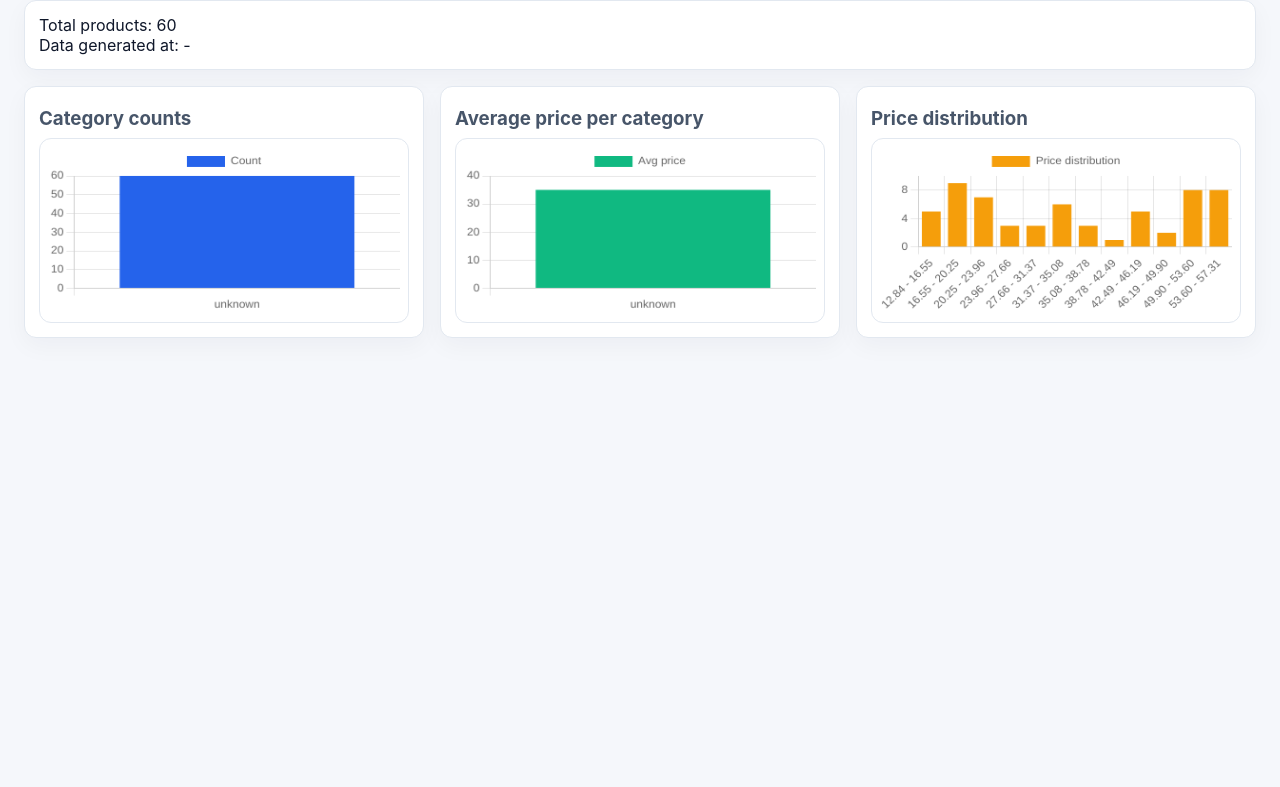
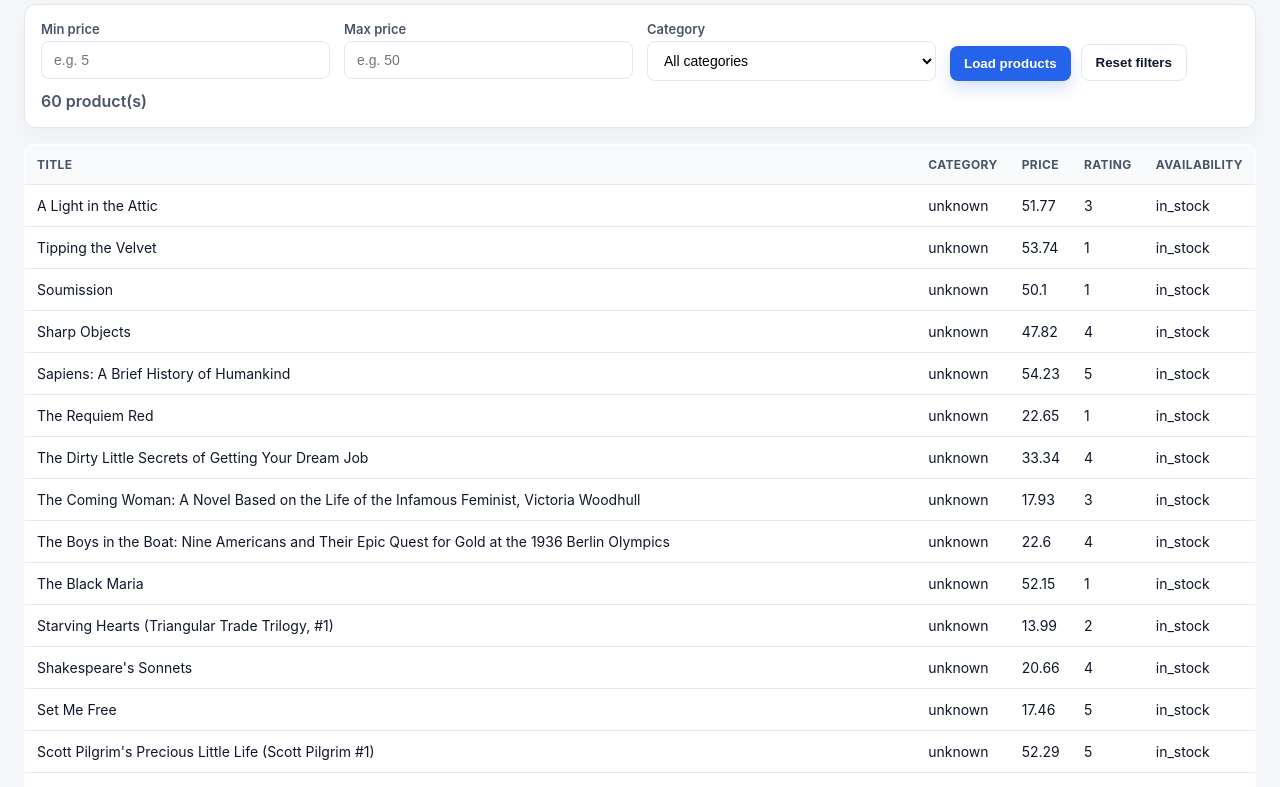
Before and after one commit to gavinjblair/EcomScrape, a plain HTML site: page docs/index.html in a window 1280 px wide. Shown: the part 71-858 px from the top of the page. Before the commit the page ends 800 px from the top, so only its background shows below. Drawn offline with nearby package versions, Linux system fonts and the light colour scheme.

Commit message:
Fix GitHub Pages index to show Products page

```diff
--- a/docs/index.html
+++ b/docs/index.html
@@ -3,8 +3,7 @@
 <head>
   <meta charset="UTF-8" />
   <meta name="viewport" content="width=device-width, initial-scale=1.0" />
-  <title>EcomScrape - Category Dashboard</title>
-  <script src="https://cdn.jsdelivr.net/npm/chart.js@4.4.1/dist/chart.umd.min.js"></script>
+  <title>EcomScrape Products</title>
   <style>
     :root {
       --bg: #f5f7fb;
@@ -14,182 +13,179 @@
       --muted: #475569;
       --accent: #2563eb;
       --accent-2: #10b981;
+      --warning-bg: #fff7e6;
+      --warning-text: #9a5b00;
     }
     * { box-sizing: border-box; }
-    body { font-family: "Inter", Arial, sans-serif; margin: 0; padding: 24px; background: var(--bg); color: var(--text); }
-    header { display: flex; align-items: center; justify-content: space-between; margin-bottom: 16px; }
+    body { margin: 0; padding: 24px; font-family: "Inter", Arial, sans-serif; background: var(--bg); color: var(--text); }
+    header { display: flex; align-items: center; justify-content: space-between; margin-bottom: 20px; }
     h1 { margin: 0; font-size: 26px; letter-spacing: -0.2px; }
-    nav a { color: var(--accent); text-decoration: none; font-weight: 600; margin-left: 12px; }
+    nav a { margin-left: 12px; color: var(--accent); text-decoration: none; font-weight: 600; }
     nav a:hover { text-decoration: underline; }
-    .panel { background: var(--panel); padding: 14px; border: 1px solid var(--border); border-radius: 12px; margin-bottom: 16px; box-shadow: 0 8px 24px rgba(15, 23, 42, 0.04); }
-    .charts { display: grid; grid-template-columns: repeat(auto-fit, minmax(320px, 1fr)); gap: 16px; }
-    canvas { background: #fff; border: 1px solid var(--border); border-radius: 12px; padding: 8px; }
-    h3 { margin: 6px 0 8px; color: var(--muted); }
+    .card { background: var(--panel); border: 1px solid var(--border); border-radius: 12px; padding: 16px; box-shadow: 0 8px 24px rgba(15, 23, 42, 0.04); }
+    .controls { display: grid; grid-template-columns: repeat(auto-fit, minmax(200px, 1fr)); gap: 14px; }
+    label { font-weight: 600; font-size: 13px; color: var(--muted); display: block; margin-bottom: 4px; }
+    input, select { width: 100%; padding: 10px 12px; border: 1px solid var(--border); border-radius: 8px; font-size: 14px; background: #fff; }
+    .actions { display: flex; gap: 10px; align-items: flex-end; flex-wrap: wrap; }
+    button { padding: 10px 14px; font-weight: 600; border: none; border-radius: 8px; cursor: pointer; transition: transform 0.05s ease, box-shadow 0.1s ease; }
+    button:active { transform: translateY(1px); }
+    .primary { background: var(--accent); color: #fff; box-shadow: 0 8px 16px rgba(37, 99, 235, 0.18); }
+    .secondary { background: var(--panel); color: var(--text); border: 1px solid var(--border); }
+    table { width: 100%; border-collapse: collapse; margin-top: 12px; background: var(--panel); border: 1px solid var(--border); border-radius: 10px; overflow: hidden; }
+    th, td { padding: 12px; border-bottom: 1px solid var(--border); text-align: left; font-size: 14px; }
+    th { background: #f8fafc; color: var(--muted); text-transform: uppercase; letter-spacing: 0.4px; font-size: 12px; }
+    tr:hover td { background: #f8fafc; }
+    .message { margin-top: 12px; padding: 12px 14px; background: var(--warning-bg); color: var(--warning-text); border: 1px solid #f4c768; border-radius: 10px; }
+    .meta { display: flex; gap: 12px; flex-wrap: wrap; margin-top: 10px; color: var(--muted); font-weight: 600; }
   </style>
 </head>
 <body>
   <header>
-    <h1>EcomScrape - Category Dashboard</h1>
+    <h1>EcomScrape Products</h1>
     <nav>
-      <!-- relative link for GitHub Pages -->
-      <a href="./index.html">Products</a>
+      <a href="./charts.html">Charts</a>
     </nav>
   </header>
 
-  <div class="panel" id="statusPanel">
-    <div>Total products: <span id="totalProducts">-</span></div>
-    <div>Data generated at: <span id="generatedAt">-</span></div>
-  </div>
-
-  <div class="charts">
-    <div class="panel">
-      <h3>Category counts</h3>
-      <canvas id="categoryCounts"></canvas>
+  <div class="card" style="margin-bottom:16px;">
+    <div class="controls">
+      <div>
+        <label for="minPrice">Min price</label>
+        <input type="number" id="minPrice" step="0.01" placeholder="e.g. 5" />
+      </div>
+      <div>
+        <label for="maxPrice">Max price</label>
+        <input type="number" id="maxPrice" step="0.01" placeholder="e.g. 50" />
+      </div>
+      <div>
+        <label for="category">Category</label>
+        <select id="category">
+          <option value="">All categories</option>
+        </select>
+      </div>
+      <div class="actions">
+        <button id="loadBtn" class="primary">Load products</button>
+        <button id="resetBtn" class="secondary">Reset filters</button>
+      </div>
     </div>
-    <div class="panel">
-      <h3>Average price per category</h3>
-      <canvas id="avgPrice"></canvas>
-    </div>
-    <div class="panel">
-      <h3>Price distribution</h3>
-      <canvas id="priceDist"></canvas>
+    <div class="meta">
+      <span id="dataInfo"></span>
+      <span id="generatedAt"></span>
     </div>
   </div>
 
+  <div id="message" class="message" style="display:none;"></div>
+
+  <table id="productsTable" style="display:none;">
+    <thead>
+      <tr>
+        <th>Title</th>
+        <th>Category</th>
+        <th>Price</th>
+        <th>Rating</th>
+        <th>Availability</th>
+      </tr>
+    </thead>
+    <tbody></tbody>
+  </table>
+
   <script>
-    function priceValue(p) {
-      return p.price_current ?? p.price_original ?? null;
+    const categorySelect = document.getElementById('category');
+    const minPriceInput = document.getElementById('minPrice');
+    const maxPriceInput = document.getElementById('maxPrice');
+    const messageBox = document.getElementById('message');
+    const dataInfo = document.getElementById('dataInfo');
+    const generatedAt = document.getElementById('generatedAt');
+    const table = document.getElementById('productsTable');
+    const tbody = table.querySelector('tbody');
+
+    function formatPrice(p) {
+      return p.price_current ?? p.price_original ?? '-';
     }
 
-    function buildCategoryCounts(products) {
-      const counts = {};
-      products.forEach(p => {
-        const c = p.category || 'unknown';
-        counts[c] = (counts[c] || 0) + 1;
-      });
-      return counts;
+    function setMessage(text) {
+      messageBox.style.display = text ? 'block' : 'none';
+      messageBox.textContent = text;
     }
 
-    function buildAvgPrice(products) {
-      const acc = {};
-      products.forEach(p => {
-        const val = priceValue(p);
-        if (val === null) return;
-        const cat = p.category || 'unknown';
-        if (!acc[cat]) acc[cat] = { sum: 0, count: 0 };
-        acc[cat].sum += val;
-        acc[cat].count += 1;
-      });
-      const result = {};
-      Object.entries(acc).forEach(([cat, { sum, count }]) => {
-        result[cat] = sum / count;
-      });
-      return result;
-    }
-
-    function buildPriceBins(products, bins = 10) {
-      const values = products.map(priceValue).filter(v => v !== null);
-      if (!values.length) return { labels: [], counts: [] };
-
-      const min = Math.min(...values);
-      const max = Math.max(...values);
-      const binSize = (max - min) / bins || 1;
-
-      const counts = new Array(bins).fill(0);
-      values.forEach(v => {
-        let idx = Math.floor((v - min) / binSize);
-        if (idx >= bins) idx = bins - 1;
-        counts[idx] += 1;
-      });
-
-      const labels = counts.map((_, i) => {
-        const start = (min + i * binSize).toFixed(2);
-        const end = (min + (i + 1) * binSize).toFixed(2);
-        return `${start} - ${end}`;
-      });
-
-      return { labels, counts };
-    }
-
-    function renderBarChart(ctx, labels, data, title, color) {
-      return new Chart(ctx, {
-        type: 'bar',
-        data: {
-          labels,
-          datasets: [{ label: title, data, backgroundColor: color }]
-        },
-        options: {
-          responsive: true,
-          scales: {
-            x: { ticks: { autoSkip: false, maxRotation: 45 } },
-            y: { beginAtZero: true }
-          }
-        }
+    function populateCategories(products) {
+      const cats = [...new Set(products.map(p => p.category || 'unknown'))].sort();
+      categorySelect.innerHTML = '<option value="">All categories</option>';
+      cats.forEach(cat => {
+        const opt = document.createElement('option');
+        opt.value = cat;
+        opt.textContent = cat;
+        categorySelect.appendChild(opt);
       });
     }
 
-    async function loadData() {
+    async function fetchProducts() {
       const res = await fetch("./datasets/latest_products.json");
-      if (!res.ok) throw new Error("Failed to load products");
+      if (!res.ok) throw new Error("Failed to load product dataset");
       const raw = await res.json();
 
-      let products;
-      let generatedAt = null;
+      let products = Array.isArray(raw) ? raw : (raw.products ?? []);
+      let generatedAtValue = raw.generated_at ?? null;
 
-      if (Array.isArray(raw)) {
-        products = raw;
-      } else if (Array.isArray(raw.products)) {
-        products = raw.products;
-        generatedAt = raw.generated_at ?? null;
-      } else {
-        products = [];
-        generatedAt = raw.generated_at ?? null;
+      const min = parseFloat(minPriceInput.value);
+      const max = parseFloat(maxPriceInput.value);
+      const cat = categorySelect.value;
+
+      if (!isNaN(min)) products = products.filter(p => formatPrice(p) >= min);
+      if (!isNaN(max)) products = products.filter(p => formatPrice(p) <= max);
+      if (cat) products = products.filter(p => p.category === cat);
+
+      return { products, generated_at: generatedAtValue };
+    }
+
+    function render(products, meta) {
+      tbody.innerHTML = '';
+
+      if (products.length === 0) {
+        setMessage("No products match your filters.");
+        table.style.display = "none";
+        return;
       }
 
-      return { products, generated_at: generatedAt };
+      setMessage('');
+      table.style.display = "table";
+
+      products.forEach(p => {
+        const tr = document.createElement('tr');
+        tr.innerHTML = `
+          <td>${p.title || ''}</td>
+          <td>${p.category || 'unknown'}</td>
+          <td>${formatPrice(p)}</td>
+          <td>${p.rating ?? '-'}</td>
+          <td>${p.availability ?? '-'}</td>
+        `;
+        tbody.appendChild(tr);
+      });
+
+      dataInfo.textContent = `${products.length} product(s)`;
+      generatedAt.textContent = meta.generated_at ? `Generated at: ${meta.generated_at}` : '';
     }
 
-    async function init() {
+    async function loadAndRender(initial = false) {
       try {
-        const data = await loadData();
-        const products = data.products || [];
-
-        document.getElementById('totalProducts').textContent = products.length;
-        document.getElementById('generatedAt').textContent = data.generated_at || '-';
-
-        const countsMap = buildCategoryCounts(products);
-        renderBarChart(
-          document.getElementById("categoryCounts"),
-          Object.keys(countsMap),
-          Object.values(countsMap),
-          "Count",
-          "#2563eb"
-        );
-
-        const avgMap = buildAvgPrice(products);
-        renderBarChart(
-          document.getElementById("avgPrice"),
-          Object.keys(avgMap),
-          Object.values(avgMap),
-          "Avg price",
-          "#10b981"
-        );
-
-        const bins = buildPriceBins(products, 12);
-        renderBarChart(
-          document.getElementById("priceDist"),
-          bins.labels,
-          bins.counts,
-          "Price distribution",
-          "#f59e0b"
-        );
+        const data = await fetchProducts();
+        if (initial) populateCategories(data.products);
+        render(data.products, data);
       } catch (err) {
-        document.getElementById("statusPanel").innerHTML =
-          `<div style="color:#b91c1c;">${err.message}</div>`;
+        setMessage(err.message);
+        table.style.display = "none";
       }
     }
 
-    init();
+    document.getElementById('loadBtn').addEventListener('click', () => loadAndRender(false));
+    document.getElementById('resetBtn').addEventListener('click', () => {
+      minPriceInput.value = '';
+      maxPriceInput.value = '';
+      categorySelect.value = '';
+      loadAndRender(false);
+    });
+
+    loadAndRender(true);
   </script>
 </body>
 </html>
```
